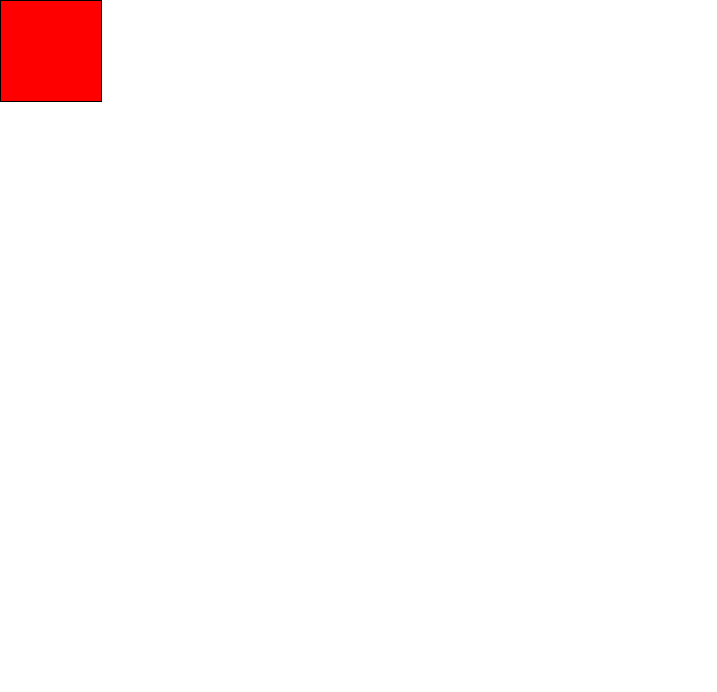
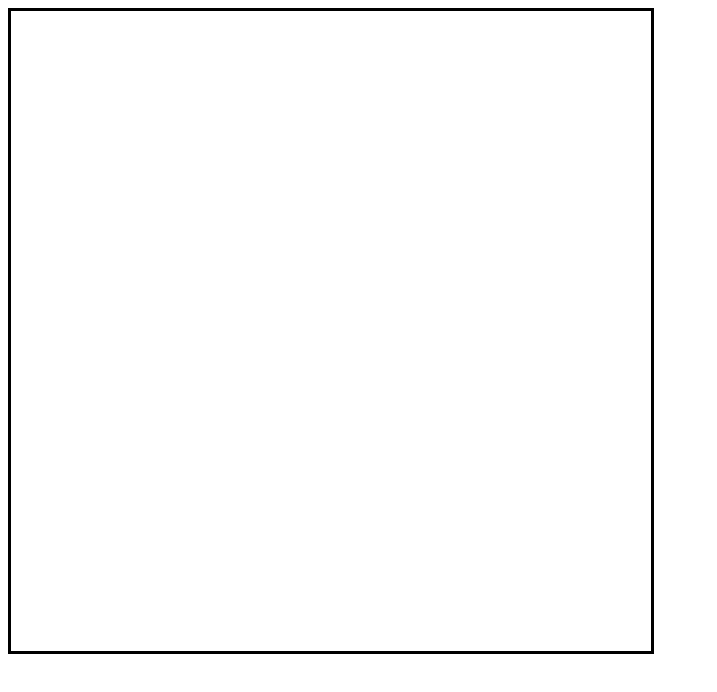
Before and after one commit to Isaacmathias07/element-movement-, a plain HTML site: page index.html in a window 1280 px wide. Shown: the whole page, without its empty margins (0-717 px from the left). Drawn offline with Linux system fonts and the light colour scheme.

Commit message:
Add files via upload

```diff
--- /dev/null
+++ b/canvas.js
@@ -0,0 +1,32 @@
+(function(){
+     var cnv = document.querySelector("canvas");
+     ctx = cnv.getContext("2d");
+     var maze = [
+        [1,1,1,1,1,1,1,1,1,1,1,1,1,1,1,1,1,1,1,1],
+        [1,0,0,0,0,0,0,0,0,0,0,0,0,0,0,0,0,0,0,1],
+        [1,0,0,0,0,0,0,0,0,0,0,0,0,0,0,0,0,0,0,1],
+        [1,0,0,0,0,0,0,0,0,0,0,0,0,0,0,0,0,0,0,1],
+        [1,0,0,0,0,0,0,0,0,0,0,0,0,0,0,0,0,0,0,1],
+        [1,0,0,0,0,0,0,0,0,0,0,0,0,0,0,0,0,0,0,1],
+        [1,0,0,0,0,0,0,0,0,0,0,0,0,0,0,0,0,0,0,1],
+        [1,0,0,0,0,0,0,0,0,0,0,0,0,0,0,0,0,0,0,1],
+        [1,0,0,0,0,0,0,0,0,0,0,0,0,0,0,0,0,0,0,1],
+        [1,0,0,0,0,0,0,0,0,0,0,0,0,0,0,0,0,0,0,1],
+        [1,0,0,0,0,0,0,0,0,0,0,0,0,0,0,0,0,0,0,1],
+        [1,0,0,0,0,0,0,0,0,0,0,0,0,0,0,0,0,0,0,1],
+        [1,0,0,0,0,0,0,0,0,0,0,0,0,0,0,0,0,0,0,1],
+        [1,0,0,0,0,0,0,0,0,0,0,0,0,0,0,0,0,0,0,1],
+        [1,0,0,0,0,0,0,0,0,0,0,0,0,0,0,0,0,0,0,1],
+        [1,0,0,0,0,0,0,0,0,0,0,0,0,0,0,0,0,0,0,1],
+        [1,0,0,0,0,0,0,0,0,0,0,0,0,0,0,0,0,0,0,1],
+        [1,0,0,0,0,0,0,0,0,0,0,0,0,0,0,0,0,0,0,1],
+        [1,0,0,0,0,0,0,0,0,0,0,0,0,0,0,0,0,0,0,1],
+        [1,1,1,1,1,1,1,1,1,1,1,1,1,1,1,1,1,1,1,1]
+    ]
+
+     function update(){}
+
+     function render(){}
+
+     function loop(){}
+}());
--- a/index.html
+++ b/index.html
@@ -1,78 +1,20 @@
 <!DOCTYPE html>
-<html lang="pt-br">
+<html lang="en">
 <head>
-    <meta charset="utf-8">
-    <title>Movimento de elemento</title>
-    </head>
-
-   <body>
-     <div id="dv1"></div>
-     <style>
-      #dv1 {
-       width: 100px;
-       height: 100px;
-       border: 1px solid #000;
-       background-color: #f00;
-       position: absolute;
-       left: 0px;
-       top: 0px;
-      }
-     </style>
-     <script>
-
-       var dx;
-       var dy;
-       var px;
-       var py;
-       var obj;
-       var tmp;
-       var vel;
-
-       function iniciar(){
-          dx = 0;
-          dy = 0;
-          px = 0;
-          py = 0;
-          obj = document.getElementById("dv1");
-          document.addEventListener("keydown", teclaDw);
-          document.addEventListener("keyup", tecladUp);
-          tmp = setInterval(updateframe, 20);
-          vel = 10
-       }
-        function teclaDw(){
-            var tecla = event.keyCode;
-            if(tecla == 37){
-                dx = -1;
-            } else if (tecla == 38){
-                dy = -1;
-            } else if (tecla == 39){
-                dx = 1;
-            } else if (tecla == 40){
-                dy = 1;
-            }
-        }
-        function tecladUp(){
-            var tecla = evet.keyCode;
-            if(tecla == 37){
-                dx = 0;
-            } else if (tecla == 38){
-                dy = 0;
-            } else if (tecla == 39){
-                dx = 0;
-            } else if (tecla == 40)
-                dy = 0;
-        }
-        function updateframe(){
-            px += dx * vel;
-            py += dy * vel;
-            obj.style.left = px + "px";
-            obj.style.top = py + "px";
-
-        }
-
-        window.addEventListener("load", iniciar);
+    <meta charset="UTF-8">
+    <meta name="viewport" content="width=device-width, initial-scale=1.0">
+    <title>Labirinto</title>
+</head>
+<body>
+        <canvas width="640" height="640"
+         style="border: solid;"></canvas>
+        <script src="./canvas.js"></script>
 
 
-     </script>
+
+
+
+
+
 </body>
 </html>
```
